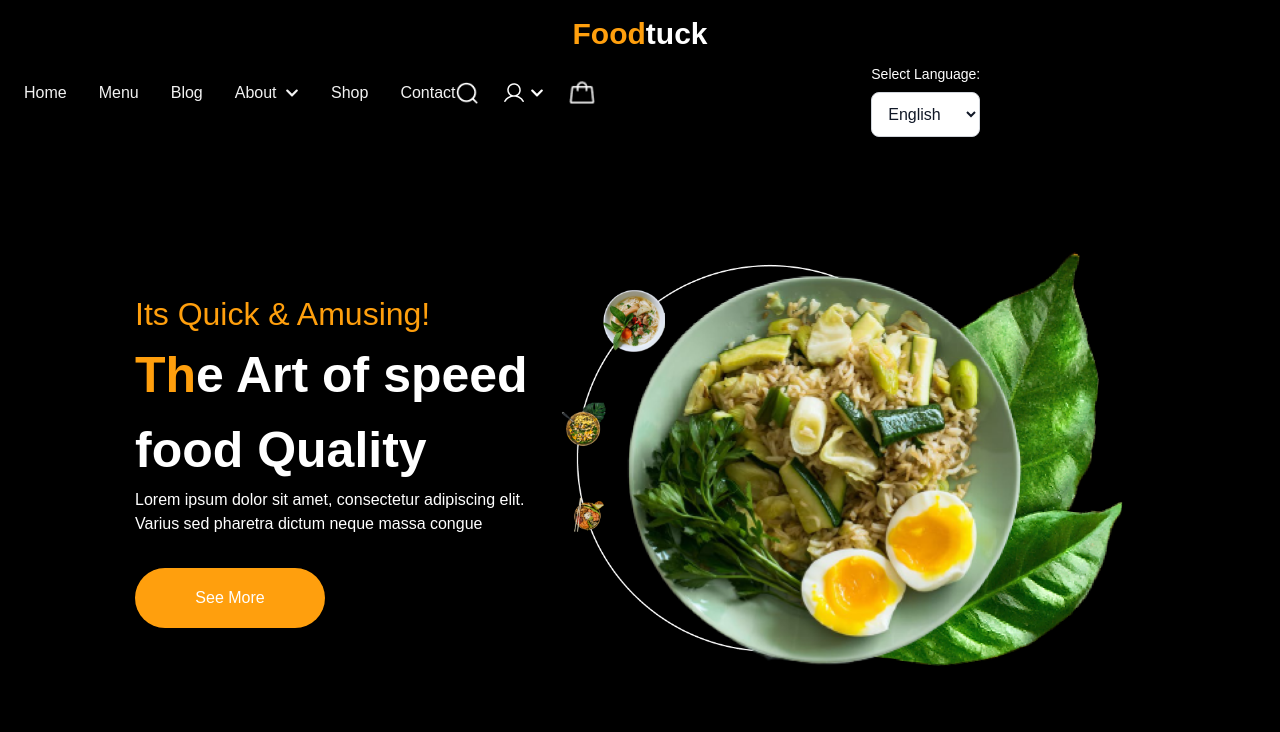
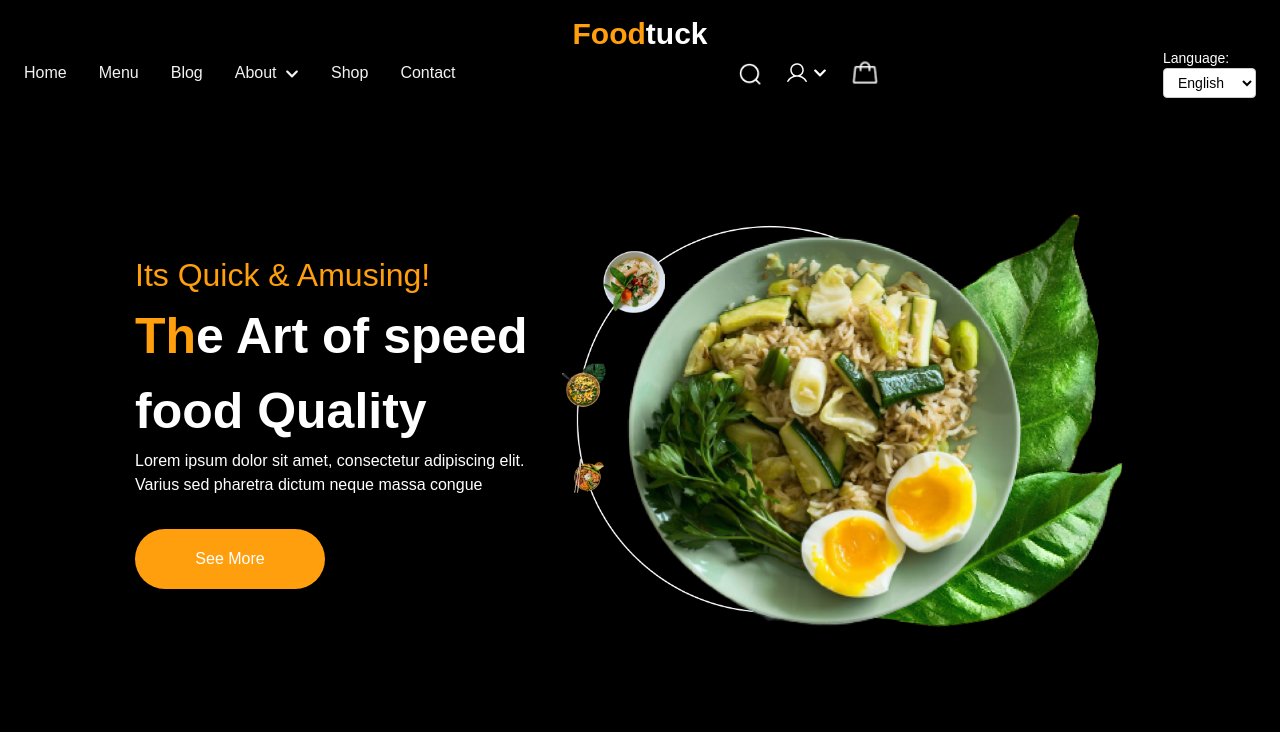
Before and after one commit to Hareem2134/Restaurant-Ecommerce-Website, a Next.js app: page / in a window 1280 px wide. Shown: the top 732 px of the page. Built offline with nearby package versions, Linux system fonts and the light colour scheme.

Commit message:
Language Selector updated

```diff
--- a/components/LanguageSelector.tsx
+++ b/components/LanguageSelector.tsx
@@ -1,42 +1,56 @@
-"use client";
+import { SetStateAction, useState } from 'react';
 
-import React, { useState } from "react";
+const languages = [
+  { code: 'en', label: 'English' },
+  { code: 'fr', label: 'French' },
+  { code: 'es', label: 'Spanish' },
+  { code: 'de', name: 'German' },
+  { code: 'zh', name: 'Chinese' },
+];
 
-export default function LanguageSelector() {
-  const [selectedLanguage, setSelectedLanguage] = useState("en");
+const LanguageSwitcher = () => {
+  const [currentLang, setCurrentLang] = useState('en');
 
-  const languages = [
-    { code: "en", name: "English" },
-    { code: "fr", name: "French" },
-    { code: "es", name: "Spanish" },
-    { code: "de", name: "German" },
-    { code: "zh", name: "Chinese" },
-  ];
+  const handleLanguageChange = (code: SetStateAction<string>) => {
+    setCurrentLang(code);
 
-  const handleChange = (event: React.ChangeEvent<HTMLSelectElement>) => {
-    setSelectedLanguage(event.target.value);
+    const handleLanguageChange = (event: React.ChangeEvent<HTMLSelectElement>) => {
+        setCurrentLang(event.target.value);
+      };
+
+    // Redirect to Google Translate URL
+    const translateUrl = `https://translate.google.com/translate?sl=auto&tl=${code}&u=${window.location.href}`;
+    window.location.href = translateUrl;
   };
 
   return (
-    <div className="relative max-w-sm mx-auto mt-4">
+    <div style={{ display: 'inline-block' }}>
       <label
         htmlFor="language-selector"
-        className="block text-white text-sm font-medium mb-2"
+        className="block text-white text-sm font-medium"
       >
-        Select Language:
+        Language:
       </label>
       <select
-        id="language-selector"
-        value={selectedLanguage}
-        onChange={handleChange}
-        className="w-full p-3 border border-gray-300 rounded-lg bg-white text-gray-900 focus:outline-none focus:ring-2 focus:ring-blue-500"
+        value={currentLang}
+        onChange={(e) => handleLanguageChange(e.target.value)}
+        className="p-3 border border-gray-300 rounded-lg bg-white text-black focus:outline-none focus:ring-2 focus:ring-blue-500"
+        style={{
+          padding: '5px 10px',
+          border: '1px solid #ccc',
+          borderRadius: '4px',
+          fontSize: '14px',
+          cursor: 'pointer',
+        }}
       >
-        {languages.map((language) => (
-          <option key={language.code} value={language.code}>
-            {language.name}
+        {languages.map((lang) => (
+          <option key={lang.code} value={lang.code}>
+            {lang.label}
           </option>
         ))}
       </select>
     </div>
   );
-}
+};
+
+export default LanguageSwitcher;
```
